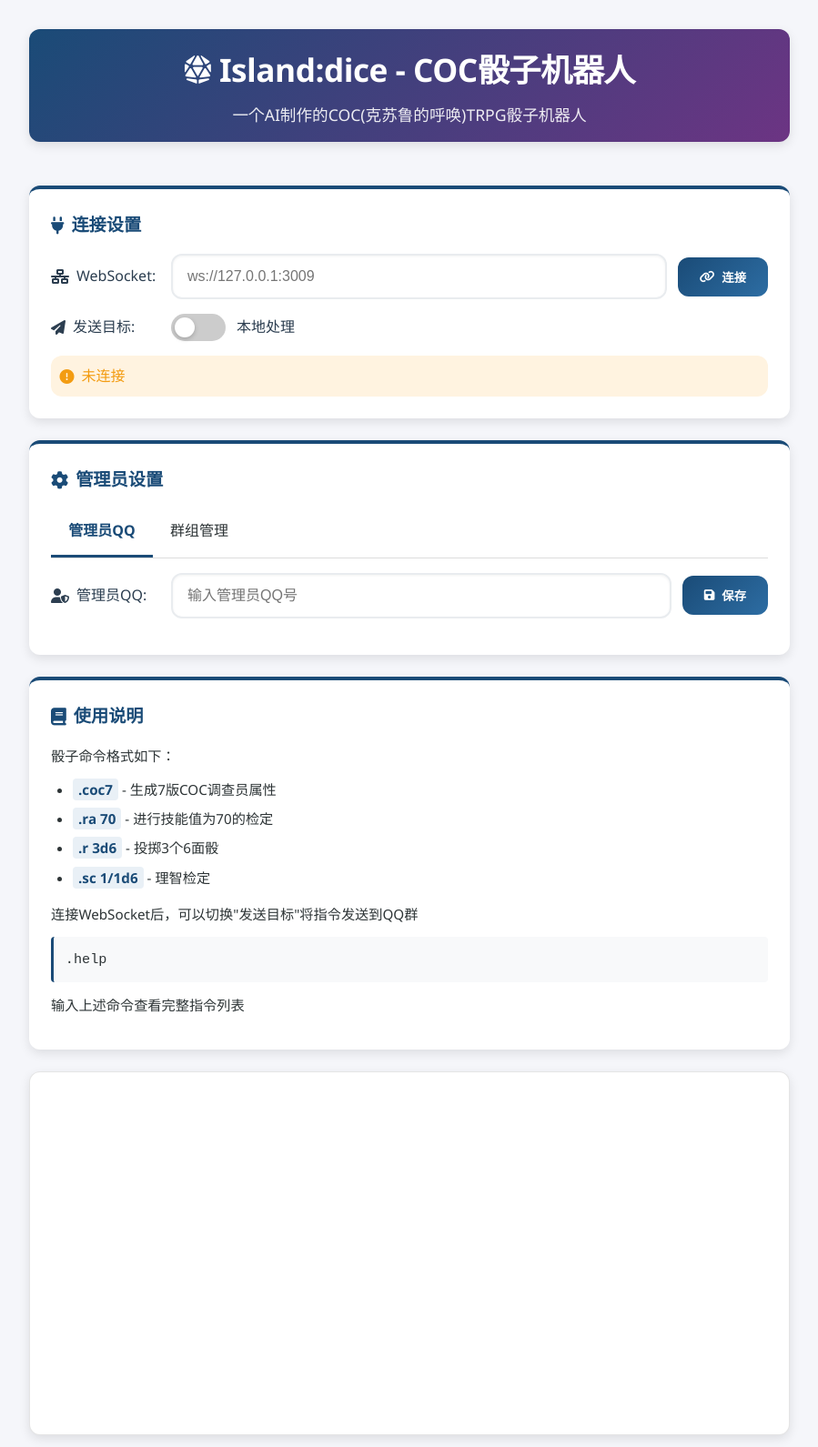
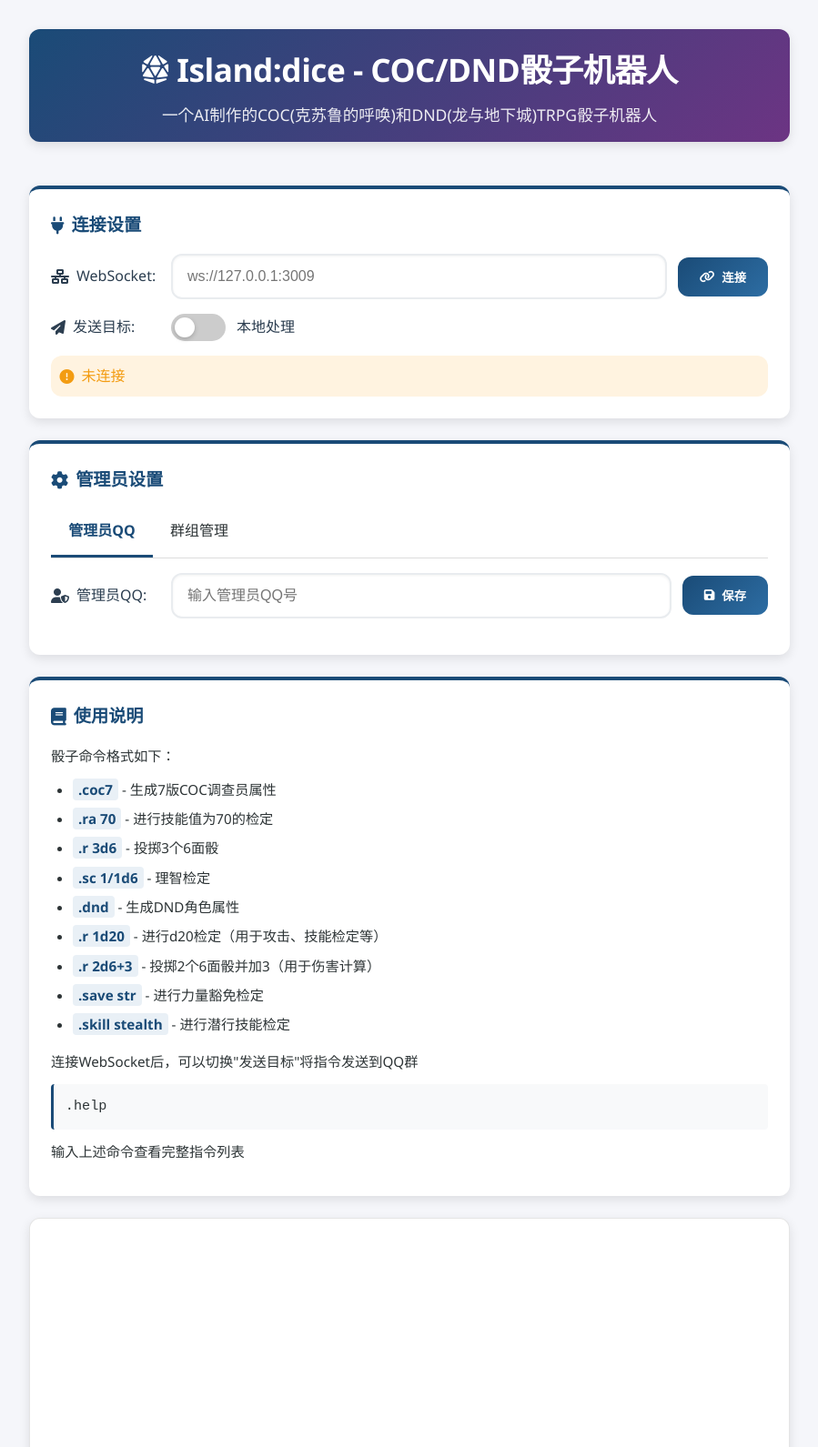
Before and after one commit to JiYeHuanXiang/Island, a plain HTML site: page web/UI.html in a window 1280 px wide. Shown: the top 1591 px of the page at 91% size, without its empty margins (190-1089 px from the left). Drawn offline with Linux system fonts and the light colour scheme.

Commit message:
更新web UI：将COC标题修改为COC/DND并添加DND指令示例

```diff
--- a/web/UI.html
+++ b/web/UI.html
@@ -1,7 +1,7 @@
 <!DOCTYPE html>
 <html>
 <head>
-    <title>Island:dice - COC</title>
+    <title>Island:dice - COC/DND</title>
     <meta name="viewport" content="width=device-width, initial-scale=1.0">
     <link rel="stylesheet" href="https://cdnjs.cloudflare.com/ajax/libs/font-awesome/6.4.0/css/all.min.css">
     <style>
@@ -455,8 +455,8 @@
 <body>
     <div class="container">
         <div class="header">
-            <h1><i class="fas fa-dice-d20 fa-sm"></i> Island:dice - COC骰子机器人</h1>
-            <p>一个AI制作的COC(克苏鲁的呼唤)TRPG骰子机器人</p>
+            <h1><i class="fas fa-dice-d20 fa-sm"></i> Island:dice - COC/DND骰子机器人</h1>
+            <p>一个AI制作的COC(克苏鲁的呼唤)和DND(龙与地下城)TRPG骰子机器人</p>
         </div>
 
         <div class="card">
@@ -523,6 +523,11 @@
                     <li><strong>.ra 70</strong> - 进行技能值为70的检定</li>
                     <li><strong>.r 3d6</strong> - 投掷3个6面骰</li>
                     <li><strong>.sc 1/1d6</strong> - 理智检定</li>
+                    <li><strong>.dnd</strong> - 生成DND角色属性</li>
+                    <li><strong>.r 1d20</strong> - 进行d20检定（用于攻击、技能检定等）</li>
+                    <li><strong>.r 2d6+3</strong> - 投掷2个6面骰并加3（用于伤害计算）</li>
+                    <li><strong>.save str</strong> - 进行力量豁免检定</li>
+                    <li><strong>.skill stealth</strong> - 进行潜行技能检定</li>
                 </ul>
                 <p>连接WebSocket后，可以切换"发送目标"将指令发送到QQ群</p>
                 <div class="command-example">.help</div>
```
